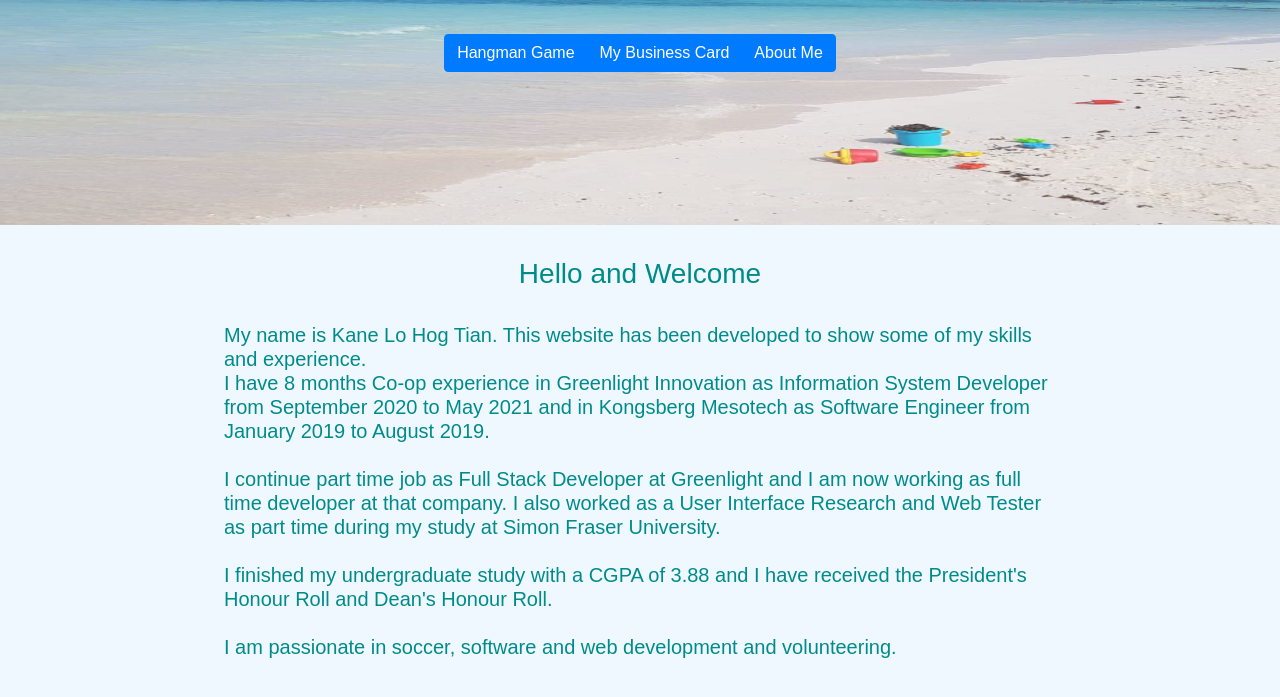
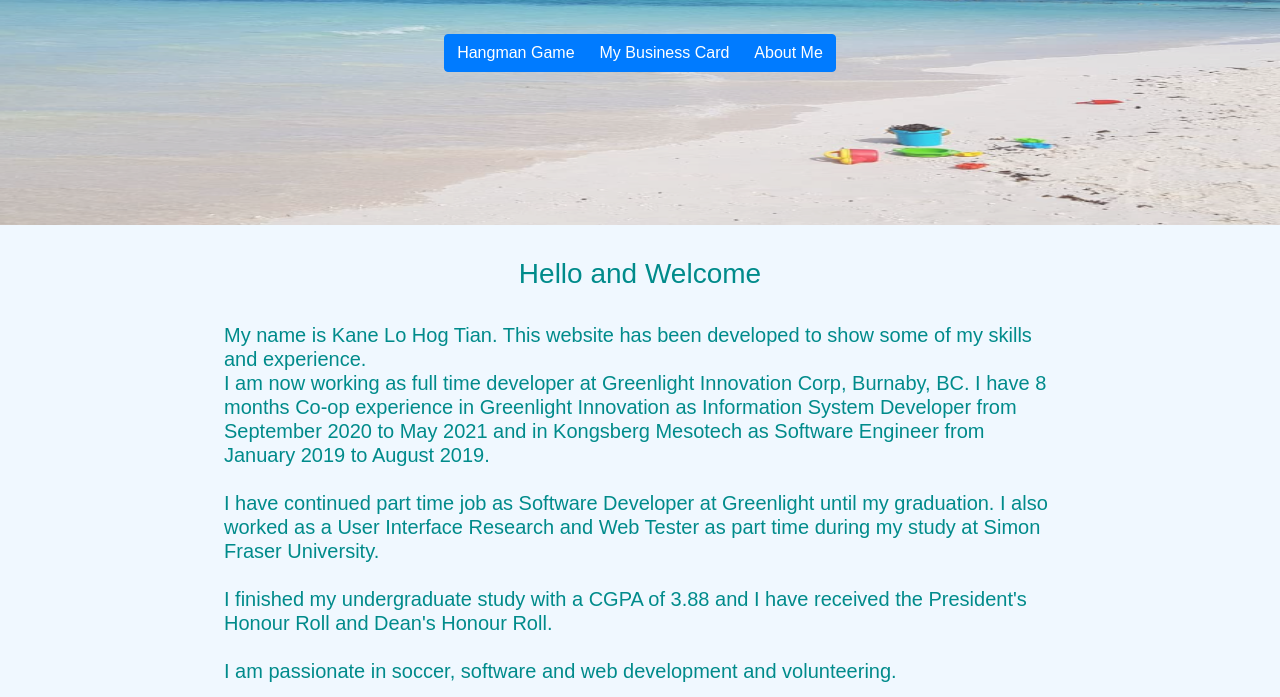
Before and after one commit to KaneLo97/KaneLo97.github.io, a plain HTML site: page index.html in a window 1280 px wide. Shown: the part 255-952 px from the top of the page. Drawn offline with nearby package versions, Linux system fonts and the light colour scheme.

Commit message:
updated my description on home page

```diff
--- a/index.html
+++ b/index.html
@@ -35,9 +35,10 @@
                 <h3 class="text-center">Hello and Welcome</h3><br>
                 <h5>
                     My name is Kane Lo Hog Tian. This website has been developed to show some of my skills and experience.<br>
+                    I am now working as full time developer at Greenlight Innovation Corp, Burnaby, BC.
                     I have 8 months Co-op experience in Greenlight Innovation as Information System Developer from September 2020 to May 2021 and in Kongsberg Mesotech as Software Engineer from January 2019 to August 2019.<br><br>
-                    I continue part time job as Full Stack Developer at Greenlight and I am now working as full time developer at that company.
-                    I also worked as a User Interface Research and Web Tester as part time during my study  at Simon Fraser University.<br><br>
+                    I have continued part time job as Software Developer at Greenlight until my graduation.
+                    I also worked as a User Interface Research and Web Tester as part time during my study at Simon Fraser University.<br><br>
                     I finished my undergraduate study with a CGPA of 3.88 and I have received the President's Honour Roll and Dean's Honour Roll.<br><br>
                     I am passionate in soccer, software and web development and volunteering.
                 </h5>
```
